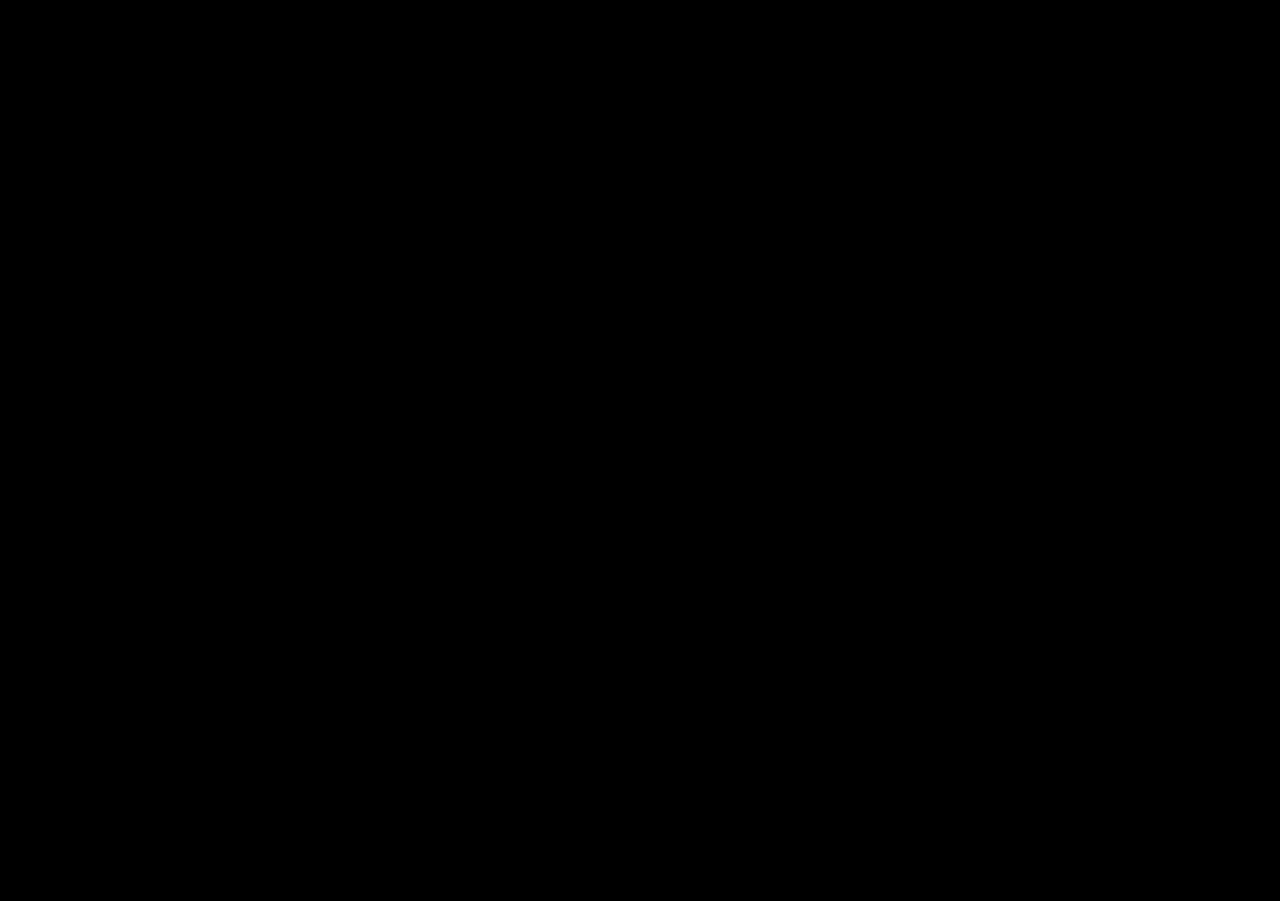
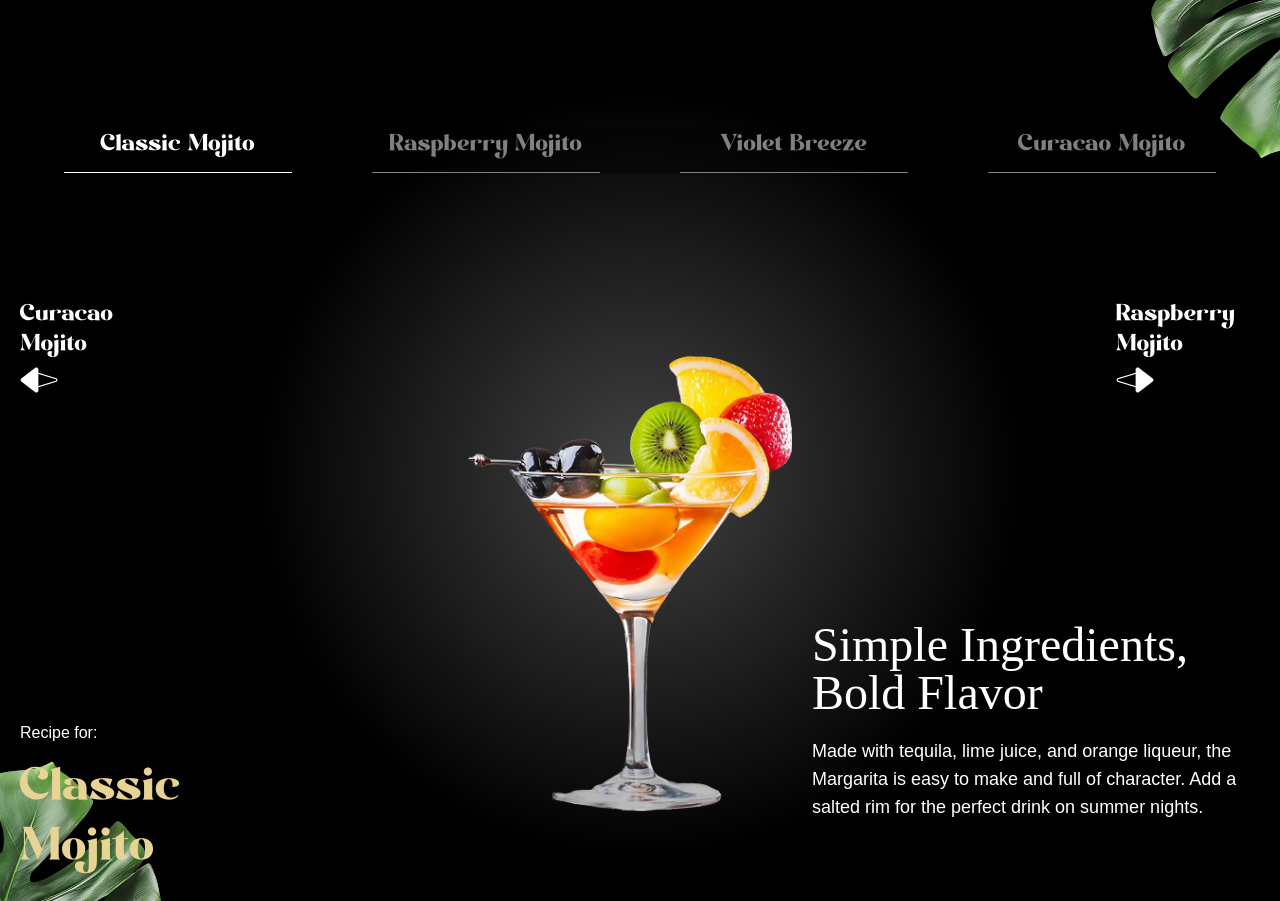
Before and after one commit to Kartikdev465/gsap-cocktails, a React (Vite) app: page / in a window 1280 px wide. Shown: the part 4140-5041 px from the top of the page. Before the commit the page ends 4028 px from the top, so only its background shows below. Built offline with nearby package versions, Linux system fonts and the light colour scheme; a web font is replaced by a local one.

Commit message:
implement the menu section

```diff
--- a/constants/index.js
+++ b/constants/index.js
@@ -134,7 +134,7 @@
  },
 ];
 
-const sliderLists = [
+const allCocktails = [
  {
 	id: 1,
 	name: "Classic Mojito",
@@ -179,5 +179,5 @@
  openingHours,
  storeInfo,
  socials,
- sliderLists,
+ allCocktails,
 };
--- a/src/App.jsx
+++ b/src/App.jsx
@@ -6,6 +6,8 @@
 import Cocktails from './components/Cocktails'
 import About from './components/About'
 import Art from './components/Art'
+import Menu from './components/Menu'
+import Contact from './components/Contact'
 gsap.registerPlugin(ScrollTrigger, SplitText)
 const App = () => {
   return (
@@ -15,6 +17,8 @@
         <Cocktails />
         <About />
         <Art />
+        <Menu />
+
     </main>
 
   )
--- /dev/null
+++ b/src/components/Menu.jsx
@@ -0,0 +1,100 @@
+
+'use client';
+
+import { allCocktails } from '../../constants/index.js'
+import { useRef, useState } from 'react'
+import { useGSAP } from '@gsap/react'
+import gsap from 'gsap';
+
+const Menu = () => {
+ const contentRef = useRef();
+ const [currentIndex, setCurrentIndex] = useState(0);
+
+ useGSAP(() => {
+	gsap.fromTo('#title', { opacity: 0 }, { opacity: 1, duration: 1 });
+	gsap.fromTo('.cocktail img', { opacity: 0, xPercent: -100 }, {
+	 xPercent: 0, opacity: 1, duration: 1, ease: 'power1.inOut'
+	})
+	gsap.fromTo('.details h2', { yPercent: 100, opacity: 0 }, {
+	 yPercent: 0, opacity: 100, ease: 'power1.inOut'
+	})
+	gsap.fromTo('.details p', { yPercent: 100, opacity: 0 }, {
+	 yPercent: 0, opacity: 100, ease: 'power1.inOut'
+	})
+ }, [currentIndex]);
+
+ const totalCocktails = allCocktails.length;
+
+ const goToSlide = (index) => {
+	const newIndex = (index + totalCocktails) % totalCocktails;
+
+	setCurrentIndex(newIndex);
+ }
+
+ const getCocktailAt = (indexOffset) => {
+	return allCocktails[(currentIndex + indexOffset + totalCocktails) % totalCocktails]
+ }
+
+ const currentCocktail = getCocktailAt(0);
+ const prevCocktail = getCocktailAt(-1);
+ const nextCocktail = getCocktailAt(1);
+
+ return (
+	<section id="menu" aria-labelledby="menu-heading">
+	 <img src="/images/slider-left-leaf.png" alt="left-leaf" id="m-left-leaf" />
+	 <img src="/images/slider-right-leaf.png" alt="right-leaf" id="m-right-leaf" />
+
+	 <h2 id="menu-heading" className="sr-only">
+		Cocktail Menu
+	 </h2>
+
+	 <nav className="cocktail-tabs" aria-label="Cocktail Navigation">
+		{allCocktails.map((cocktail, index) => {
+		 const isActive = index === currentIndex;
+
+		 return (
+			<button key={cocktail.id} className={`
+				${isActive
+				 ? 'text-white border-white'
+				 : 'text-white/50 border-white/50'}
+			 `}	onClick={() => goToSlide(index)}
+			>
+			 {cocktail.name}
+			</button>
+		 )
+		})}
+	 </nav>
+
+	 <div className="content">
+		<div className="arrows">
+		 <button className="text-left" onClick={() => goToSlide(currentIndex - 1)}>
+			<span>{prevCocktail.name}</span>
+			<img src="/images/right-arrow.png" alt="right-arrow" aria-hidden="true" />
+		 </button>
+
+		 <button className="text-left" onClick={() => goToSlide(currentIndex + 1)}>
+			<span>{nextCocktail.name}</span>
+			<img src="/images/left-arrow.png" alt="left-arrow" aria-hidden="true" />
+		 </button>
+		</div>
+
+		<div className="cocktail">
+		 <img src={currentCocktail.image} className="object-contain"/>
+		</div>
+
+		<div className="recipe">
+		 <div ref={contentRef} className="info">
+			<p>Recipe for:</p>
+			<p id="title">{currentCocktail.name}</p>
+		 </div>
+
+		 <div className="details">
+			<h2>{currentCocktail.title}</h2>
+			<p>{currentCocktail.description}</p>
+		 </div>
+		</div>
+	 </div>
+	</section>
+ )
+}
+export default Menu
```
